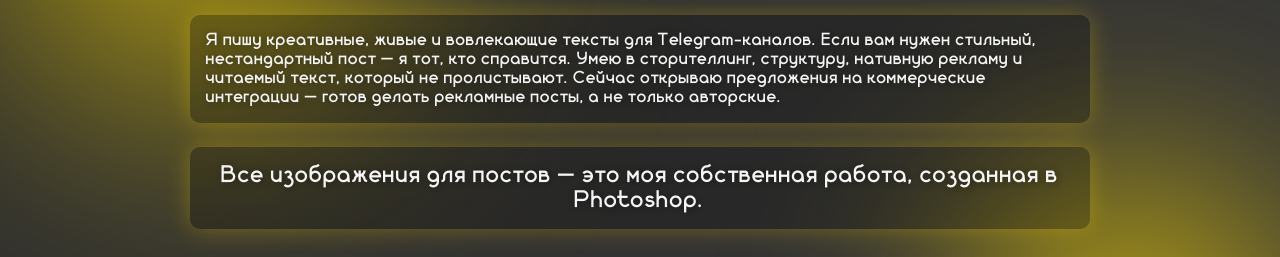
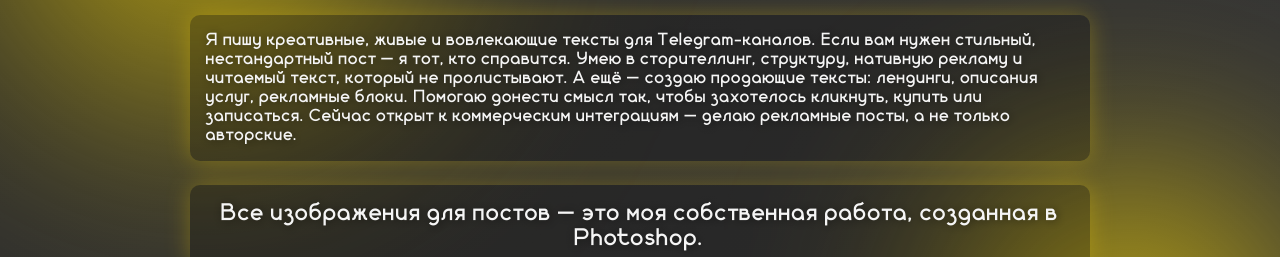
Before and after one commit to lnxtc/lnxtc, a plain HTML site: page index.html in a window 1280 px wide. Shown: the part 306-563 px from the top of the page. Drawn offline with Linux system fonts and the light colour scheme.

Commit message:
Update index.html

```diff
--- a/index.html
+++ b/index.html
@@ -382,7 +382,9 @@
 
     <div class="section">
       <h2 class="text-svet">О СЕБЕ</h2>
-      <p>Я пишу креативные, живые и вовлекающие тексты для Telegram-каналов. Если вам нужен стильный, нестандартный пост — я тот, кто справится. Умею в сторителлинг, структуру, нативную рекламу и читаемый текст, который не пролистывают. Сейчас открываю предложения на коммерческие интеграции — готов делать рекламные посты, а не только авторские.</p>
+      <p>Я пишу креативные, живые и вовлекающие тексты для Telegram-каналов. Если вам нужен стильный, нестандартный пост — я тот, кто справится. Умею в сторителлинг, структуру, нативную рекламу и читаемый текст, который не пролистывают.
+
+А ещё — создаю продающие тексты: лендинги, описания услуг, рекламные блоки. Помогаю донести смысл так, чтобы захотелось кликнуть, купить или записаться. Сейчас открыт к коммерческим интеграциям — делаю рекламные посты, а не только авторские.</p>
       <p class = "center-text2" >Все изображения для постов — это моя собственная работа, созданная в Photoshop.</p>
     </div>
 
```
